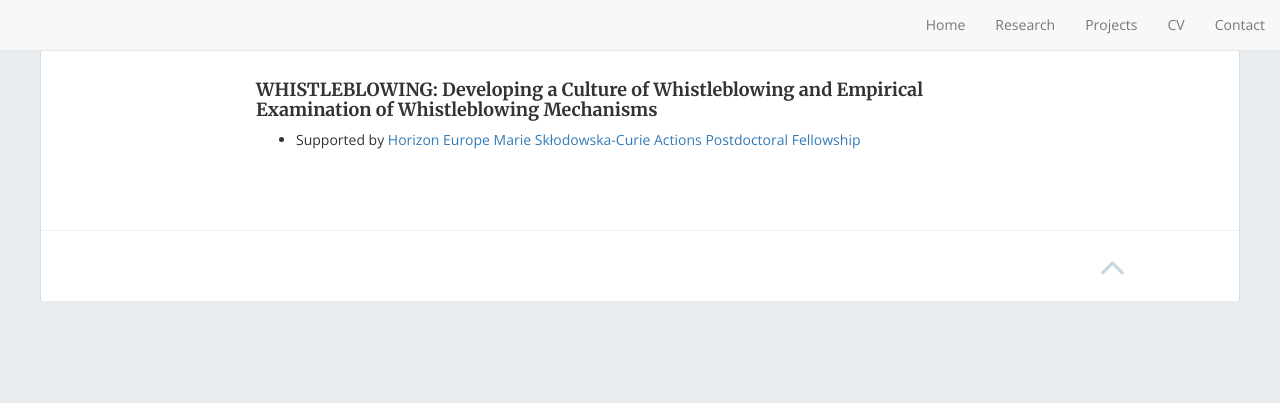
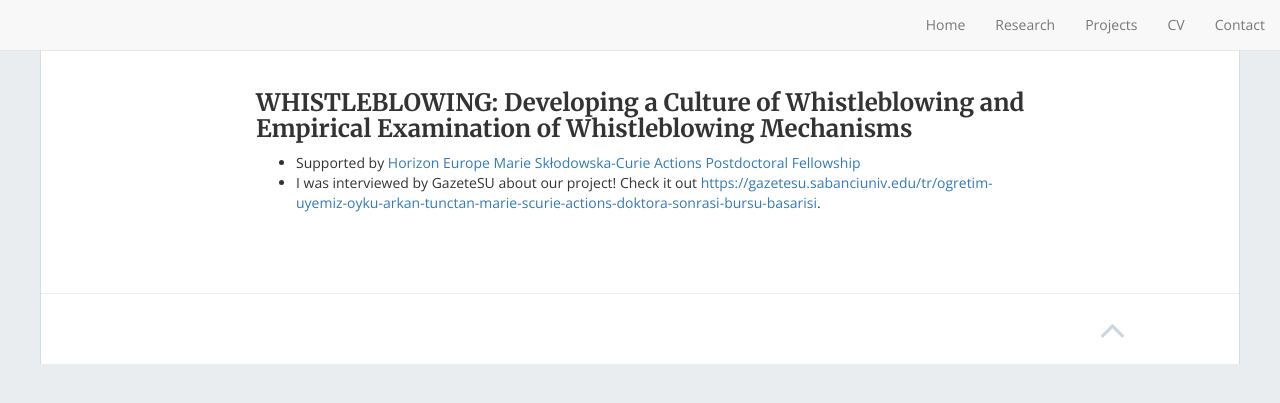
Before and after one commit to caglartunc/Oyku_Personal_page, a Jekyll site: the page built from Projects.md, in a window 1280 px wide. Shown: the top 403 px of the page. Built offline with Jekyll 4.4.1, drawn with Linux system fonts in a browser that asks for light colours; nearby versions of some CDN libraries.

Commit message:
Adding gazeteSU news

```diff
--- a/Projects.md
+++ b/Projects.md
@@ -3,5 +3,6 @@ layout: inner
 title: Projects
 permalink: /projects/
 ---
-#### WHISTLEBLOWING: Developing a Culture of Whistleblowing and Empirical Examination of Whistleblowing Mechanisms
+### WHISTLEBLOWING: Developing a Culture of Whistleblowing and Empirical Examination of Whistleblowing Mechanisms
 * Supported by [Horizon Europe Marie Skłodowska-Curie Actions Postdoctoral Fellowship](https://marie-sklodowska-curie-actions.ec.europa.eu/)
+* I was interviewed by GazeteSU about our project! Check it out [https://gazetesu.sabanciuniv.edu/tr/ogretim-uyemiz-oyku-arkan-tunctan-marie-scurie-actions-doktora-sonrasi-bursu-basarisi](here).
```
